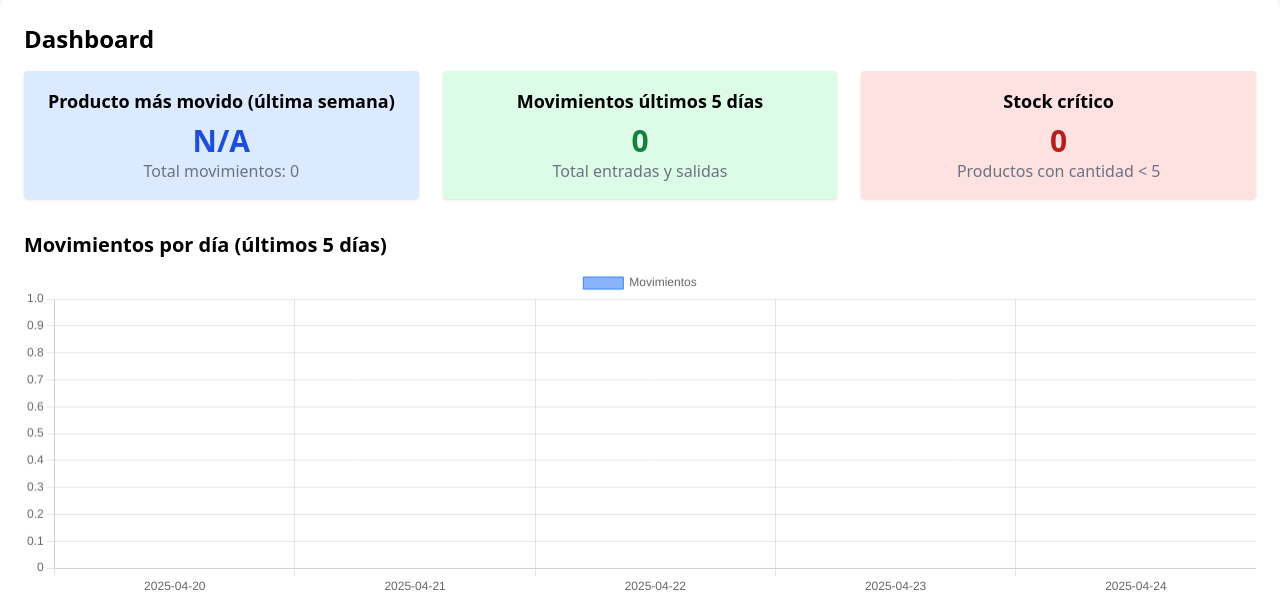
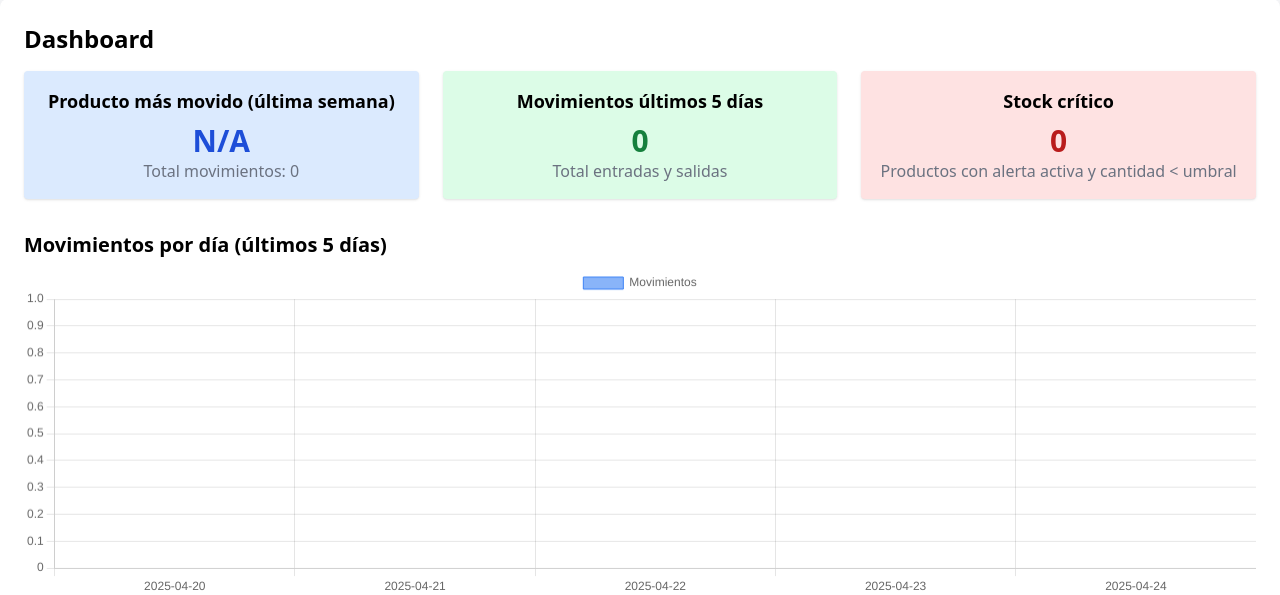
Before and after one commit to jeancpo/inventory_25, a Flask app: page / in a window 1280 px wide. Shown: the part 85-680 px from the top of the page. Run offline with Flask 3, Linux system fonts and the light colour scheme; some libraries are stand-ins or nearby versions.

Commit message:
fix index last changes alert adn umbral

```diff
--- a/app/routes.py
+++ b/app/routes.py
@@ -59,7 +59,10 @@ def index():
         producto_mas_mov = {'nombre': None, 'total': 0}
 
     # 4. Productos con stock crítico (cantidad < 5)
-    stock_critico = db.session.query(Producto).filter(Producto.cantidad < 5).all()
+    productos_alerta = db.session.query(Producto).filter(
+    Producto.alerta_activa == True,
+    Producto.cantidad < Producto.umbral_alerta
+).all()
 
     # 5. Productos agregados por semana (requiere campo fecha_creacion)
     # Si tienes fecha_creacion en Producto, descomenta y usa este bloque:
@@ -81,7 +84,7 @@ def index():
         movimientos_por_dia=movimientos_por_dia,
         localidad_top_salidas=localidad_top_salidas,
         producto_mas_mov=producto_mas_mov,
-        stock_critico=stock_critico,
+         productos_alerta=productos_alerta,
         today=today_caracas
         # productos_por_semana=productos_por_semana, semanas=semanas  # solo si tienes fecha_creacion
     )
--- a/app/templates/index.html
+++ b/app/templates/index.html
@@ -24,9 +24,9 @@
         <div class="bg-red-100 p-4 rounded shadow flex flex-col items-center">
             <div class="text-lg font-semibold mb-2">Stock crítico</div>
             <div class="text-3xl font-bold text-red-700">
-                {{ stock_critico|length }}
+                {{ productos_alerta|length }}
             </div>
-            <div class="text-gray-500">Productos con cantidad &lt; 5</div>
+            <div class="text-gray-500">Productos con alerta activa y cantidad &lt; umbral</div>
         </div>
     </div>
 
@@ -62,7 +62,7 @@
     </div>
 
     <!-- Tabla: Productos con stock crítico -->
-    {% if stock_critico %}
+    {% if productos_alerta %}
     <div class="mb-8">
         <h2 class="text-xl font-semibold mb-2">Productos con stock crítico</h2>
         <div class="overflow-x-auto">
@@ -71,13 +71,23 @@
                     <tr>
                         <th class="px-4 py-2 text-left">Nombre</th>
                         <th class="px-4 py-2 text-right">Cantidad</th>
+                        <th class="px-4 py-2 text-right">Umbral</th>
+                        <th class="px-4 py-2 text-right">Estado</th>
                     </tr>
                 </thead>
                 <tbody>
-                    {% for producto in stock_critico %}
-                    <tr>
+                    {% for producto in productos_alerta %}
+                    <tr class="{% if producto.cantidad < producto.umbral_alerta %}bg-red-50{% endif %}">
                         <td class="px-4 py-2">{{ producto.nombre }}</td>
                         <td class="px-4 py-2 text-right">{{ producto.cantidad }}</td>
+                        <td class="px-4 py-2 text-right">{{ producto.umbral_alerta }}</td>
+                        <td class="px-4 py-2 text-right">
+                            {% if producto.cantidad < producto.umbral_alerta %}
+                                <span class="text-red-600 font-semibold">CRÍTICO</span>
+                            {% else %}
+                                <span class="text-green-600">Normal</span>
+                            {% endif %}
+                        </td>
                     </tr>
                     {% endfor %}
                 </tbody>
```
